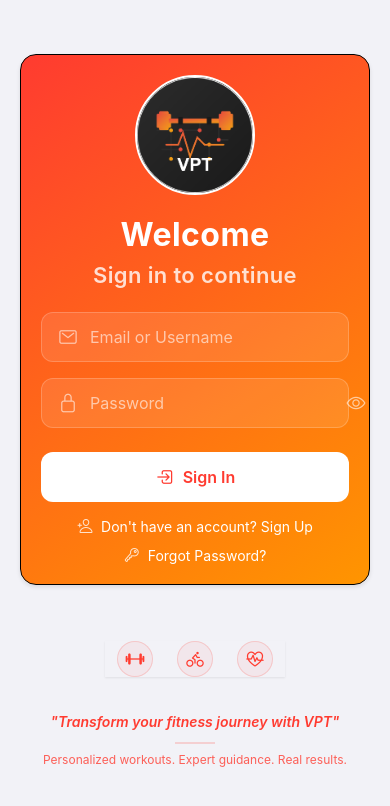
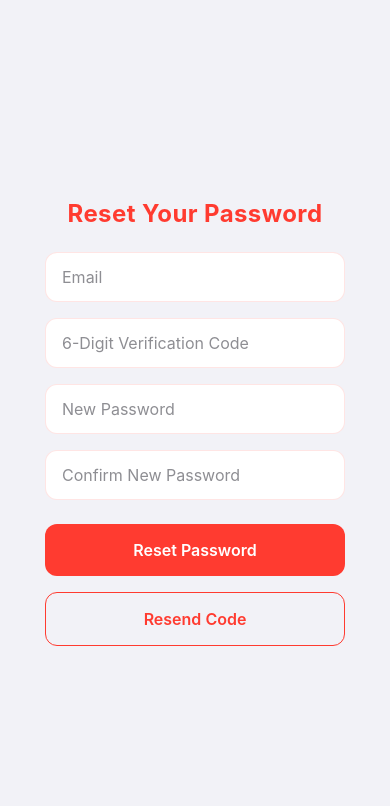
Before and after one commit to ItzRikk/FrontEnd-VPT, a React Native app in the folder VPTApp/: screen /ResetPassword in a window 390 px wide. Shown: the top 806 px of the page. Built offline with nearby package versions, Linux system fonts and the light colour scheme.

Commit message:
edge functions to reset user password not working

```diff
--- a/VPTApp/App.js
+++ b/VPTApp/App.js
@@ -10,7 +10,6 @@ import AppNavigator from './src/navigation/AppNavigator';
 //<UsersList />
 
 export default function App() {
-
   return (
     <SafeAreaProvider>
       <NavigationContainer>
--- a/VPTApp/app.json
+++ b/VPTApp/app.json
@@ -23,6 +23,7 @@
     },
     "web": {
       "favicon": "./assets/favicon.png"
-    }
+    },
+    "scheme": "vpt"
   }
 }
--- a/VPTApp/src/navigation/AppNavigator.js
+++ b/VPTApp/src/navigation/AppNavigator.js
@@ -7,6 +7,7 @@ import WorkoutEquipmentScreen from '../screens/WorkoutEquipmentScreen';
 import ProgressScreen from '../screens/ProgressScreen';
 import ForgotPasswordScreen from '../screens/ForgotPasswordScreen';
 import SettingsScreen from '../screens/SettingsScreen';
+import ResetPasswordScreen from '../screens/ResetPasswordScreen';
 
 const Stack = createNativeStackNavigator();
 
@@ -68,6 +69,13 @@ const AppNavigator = () => {
           title: 'Settings'
         }}
       />
+      <Stack.Screen
+        name="ResetPassword"
+        component={ResetPasswordScreen}
+        options={{
+          title: 'Reset Password'
+        }}
+      />
     </Stack.Navigator>
   );
 };
--- a/VPTApp/src/screens/ForgotPasswordScreen.js
+++ b/VPTApp/src/screens/ForgotPasswordScreen.js
@@ -13,10 +13,10 @@ import {
 } from 'react-native';
 import { SafeAreaView } from 'react-native-safe-area-context';
 import { colors, textStyles } from '../styles/sharedStyles';
-import { supabase } from '../api/supabaseClient';
 import { LinearGradient } from 'expo-linear-gradient';
 import { BlurView } from 'expo-blur';
 import Icon from 'react-native-vector-icons/Ionicons';
+import { supabase } from '../api/supabaseClient';
 
 const { width, height } = Dimensions.get('window');
 
@@ -51,21 +51,31 @@ const ForgotPasswordScreen = ({ navigation }) => {
   const handleResetPassword = async () => {
     if (loading) return;
 
+    if (!email.trim()) {
+      Alert.alert('Error', 'Please enter your email address');
+      return;
+    }
+
     try {
       setLoading(true);
-      const { error } = await supabase.auth.resetPasswordForEmail(email.trim(), {
-        redirectTo: 'vpt://reset-password',
+      const response = await fetch('https://ifkmefcurfniuefcolgr.supabase.co/functions/v1/send-password-reset-email', {
+        method: 'POST',
+        headers: {
+          'Content-Type': 'application/json',
+          'Authorization': `Bearer ${process.env.SUPABASE_ANON_KEY || supabase.supabaseKey}`
+        },
+        body: JSON.stringify({ email: email.trim() }),
       });
 
-      if (error) {
-        Alert.alert('Error', error.message);
-        return;
+      if (!response.ok) {
+        const errorText = await response.text();
+        throw new Error(errorText || 'Failed to send reset code');
       }
 
       Alert.alert(
         'Success',
-        'Password reset instructions have been sent to your email address.',
-        [{ text: 'OK', onPress: () => navigation.goBack() }]
+        'A verification code has been sent to your email. Please check your inbox and use the code to reset your password.',
+        [{ text: 'OK', onPress: () => navigation.navigate('ResetPassword', { email: email.trim() }) }]
       );
     } catch (error) {
       console.error('Reset password error:', error);
--- /dev/null
+++ b/VPTApp/src/screens/ResetPasswordScreen.js
@@ -0,0 +1,262 @@
+import React, { useState } from 'react';
+import { View, Text, TextInput, TouchableOpacity, Alert, SafeAreaView, StyleSheet, TouchableWithoutFeedback, Keyboard } from 'react-native';
+import { colors, spacing, textStyles } from '../styles/sharedStyles';
+import { supabase } from '../api/supabaseClient';
+
+const ResetPasswordScreen = ({ route, navigation }) => {
+  const [email, setEmail] = useState(route.params?.email || '');
+  const [code, setCode] = useState('');
+  const [newPassword, setNewPassword] = useState('');
+  const [confirmPassword, setConfirmPassword] = useState('');
+  const [loading, setLoading] = useState(false);
+  const [resending, setResending] = useState(false);
+  const [error, setError] = useState('');
+
+  // Function to validate and format the verification code
+  const formatCode = (input) => {
+    // Remove any non-numeric characters and ensure 6 digits with leading zeros
+    const numericOnly = input.replace(/[^0-9]/g, '').slice(0, 6);
+    return numericOnly.padStart(6, '0');
+  };
+
+  const handleCodeChange = (text) => {
+    const formattedCode = formatCode(text);
+    setCode(formattedCode);
+  };
+
+  const handleResendCode = async () => {
+    if (!email.trim()) {
+      Alert.alert('Error', 'Please enter your email address');
+      return;
+    }
+
+    try {
+      setResending(true);
+      setCode(''); // Clear any existing code
+      console.log('Requesting new code for email:', email.trim());
+
+      const response = await fetch(`${supabase.supabaseUrl}/functions/v1/send-password-reset-email`, {
+        method: 'POST',
+        headers: {
+          'Content-Type': 'application/json',
+          'Authorization': `Bearer ${supabase.supabaseKey}`
+        },
+        body: JSON.stringify({ email: email.trim() }),
+      });
+
+      let responseData;
+      const responseText = await response.text();
+      try {
+        responseData = JSON.parse(responseText);
+      } catch (e) {
+        console.error('Failed to parse response:', responseText);
+        responseData = { error: 'Invalid server response' };
+      }
+
+      console.log('Send code response:', responseData);
+
+      if (!response.ok) {
+        throw new Error(responseData.error || responseData.details || 'Failed to send reset code');
+      }
+
+      Alert.alert(
+        'Success',
+        'A new verification code has been sent to your email. Please check your inbox and spam folder.',
+        [{ text: 'OK' }]
+      );
+    } catch (error) {
+      console.error('Error resending code:', error);
+      Alert.alert('Error', error.message);
+    } finally {
+      setResending(false);
+    }
+  };
+
+  const handleResetPassword = async () => {
+    if (!email || !code || !newPassword || !confirmPassword) {
+      Alert.alert('Error', 'Please fill in all fields');
+      return;
+    }
+
+    if (newPassword !== confirmPassword) {
+      Alert.alert('Error', 'Passwords do not match');
+      return;
+    }
+
+    if (newPassword.length < 6) {
+      Alert.alert('Error', 'Password must be at least 6 characters long');
+      return;
+    }
+
+    try {
+      setLoading(true);
+      setError('');
+
+      // Format code to match backend expectations
+      const formattedCode = formatCode(code);
+
+      console.log('Debug - Sending reset request with code:', {
+        email: email.trim(),
+        code: formattedCode,
+        codeLength: formattedCode.length
+      });
+
+      const response = await fetch(`${supabase.supabaseUrl}/functions/v1/verify-code-and-update-password`, {
+        method: 'POST',
+        headers: {
+          'Content-Type': 'application/json',
+          'Authorization': `Bearer ${supabase.supabaseKey}`,
+        },
+        body: JSON.stringify({
+          email: email.trim(),
+          code: formattedCode,
+          new_password: newPassword,
+        }),
+      });
+
+      const data = await response.json();
+      console.log('Debug - Server response:', data);
+
+      if (!response.ok) {
+        throw new Error(data.error || 'Failed to reset password');
+      }
+
+      Alert.alert(
+        'Success',
+        'Your password has been reset successfully. Please login with your new password.',
+        [{ text: 'OK', onPress: () => navigation.navigate('Login') }]
+      );
+    } catch (error) {
+      console.error('Debug - Reset password error:', error);
+      setError(error.message || 'Failed to reset password. Please try again.');
+    } finally {
+      setLoading(false);
+    }
+  };
+
+  return (
+    <TouchableWithoutFeedback onPress={Keyboard.dismiss} accessible={false}>
+      <SafeAreaView style={styles.background}>
+        <View style={styles.container}>
+          <Text style={styles.title}>Reset Your Password</Text>
+
+          <TextInput
+            style={styles.input}
+            placeholder="Email"
+            placeholderTextColor={colors.textSecondary}
+            value={email}
+            onChangeText={setEmail}
+            keyboardType="email-address"
+            autoCapitalize="none"
+            editable={!route.params?.email}
+          />
+
+          <TextInput
+            style={styles.input}
+            placeholder="6-Digit Verification Code"
+            placeholderTextColor={colors.textSecondary}
+            value={code}
+            onChangeText={handleCodeChange}
+            keyboardType="number-pad"
+            maxLength={6}
+          />
+
+          <TextInput
+            style={styles.input}
+            placeholder="New Password"
+            placeholderTextColor={colors.textSecondary}
+            value={newPassword}
+            onChangeText={setNewPassword}
+            secureTextEntry
+          />
+
+          <TextInput
+            style={styles.input}
+            placeholder="Confirm New Password"
+            placeholderTextColor={colors.textSecondary}
+            value={confirmPassword}
+            onChangeText={setConfirmPassword}
+            secureTextEntry
+          />
+
+          <TouchableOpacity
+            style={styles.button}
+            onPress={handleResetPassword}
+            disabled={loading}
+          >
+            <Text style={styles.buttonText}>
+              {loading ? 'Resetting...' : 'Reset Password'}
+            </Text>
+          </TouchableOpacity>
+
+          <TouchableOpacity
+            style={[styles.button, styles.resendButton]}
+            onPress={handleResendCode}
+            disabled={resending}
+          >
+            <Text style={[styles.buttonText, styles.resendButtonText]}>
+              {resending ? 'Sending...' : 'Resend Code'}
+            </Text>
+          </TouchableOpacity>
+        </View>
+      </SafeAreaView>
+    </TouchableWithoutFeedback>
+  );
+};
+
+const styles = StyleSheet.create({
+  background: {
+    flex: 1,
+    backgroundColor: colors.background,
+  },
+  container: {
+    flex: 1,
+    justifyContent: 'center',
+    alignItems: 'center',
+    padding: spacing.lg,
+  },
+  title: {
+    ...textStyles.title,
+    color: colors.primary,
+    marginBottom: spacing.lg,
+    fontSize: 24,
+    textAlign: 'center',
+  },
+  input: {
+    width: 300,
+    height: 50,
+    backgroundColor: colors.card,
+    borderRadius: 12,
+    borderWidth: 1,
+    borderColor: colors.primary + '20',
+    color: colors.text,
+    fontSize: 16,
+    paddingHorizontal: spacing.md,
+    marginBottom: spacing.md,
+  },
+  button: {
+    backgroundColor: colors.primary,
+    borderRadius: 12,
+    padding: spacing.md,
+    alignItems: 'center',
+    marginTop: spacing.sm,
+    width: 300,
+  },
+  buttonText: {
+    color: colors.card,
+    fontSize: 16,
+    fontWeight: '600',
+  },
+  resendButton: {
+    backgroundColor: 'transparent',
+    borderWidth: 1,
+    borderColor: colors.primary,
+    marginTop: spacing.md,
+    marginBottom: 0,
+  },
+  resendButtonText: {
+    color: colors.primary,
+  },
+});
+
+export default ResetPasswordScreen;
--- /dev/null
+++ b/VPTApp/tsconfig.json
@@ -0,0 +1,4 @@
+{
+  "compilerOptions": {},
+  "extends": "expo/tsconfig.base"
+}
```
Also changed, not shown: 2 other files (tests, documents, lock files or other folders).
